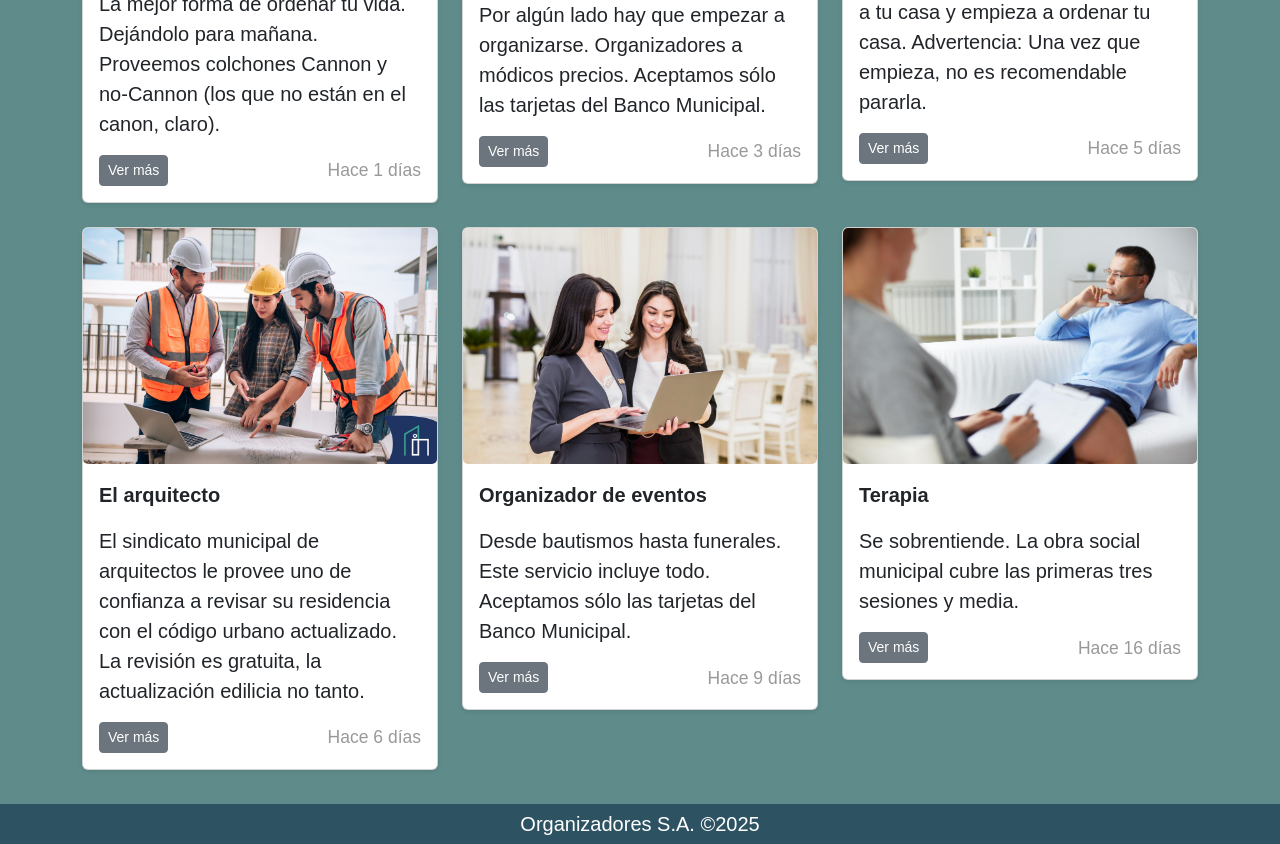
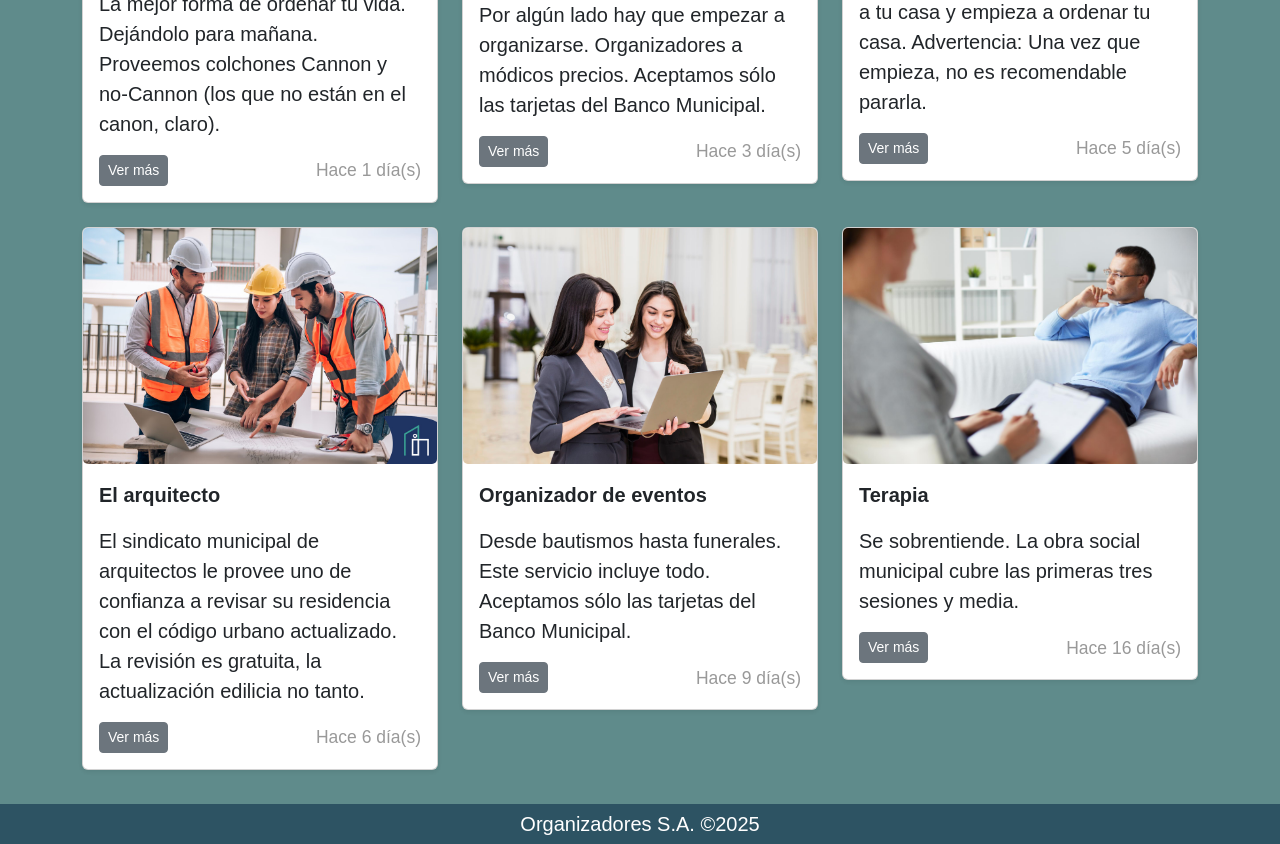
Before and after one commit to AndresRSaravia/entrega-desarrollo-web, a website: page pages/product-list.html in a window 1280 px wide. Shown: the part 400-1244 px from the top of the page. Drawn offline with nearby package versions, Linux system fonts and the light colour scheme.

Commit message:
minor detail

```diff
--- a/pages/product-list.html
+++ b/pages/product-list.html
@@ -53,7 +53,7 @@
 								<div class="btn-group">
 									<button type="button" class="btn btn-sm btn-secondary">Ver más</button>
 								</div>
-								<small class="graytext">Hace 1 días</small>
+								<small class="graytext">Hace 1 día(s)</small>
 							</div>
 						</div>
 					</div>
@@ -68,7 +68,7 @@
 								<div class="btn-group">
 									<button type="button" class="btn btn-sm btn-secondary">Ver más</button>
 								</div>
-								<small class="graytext">Hace 3 días</small>
+								<small class="graytext">Hace 3 día(s)</small>
 							</div>
 						</div>
 					</div>
@@ -83,7 +83,7 @@
 								<div class="btn-group">
 									<button type="button" class="btn btn-sm btn-secondary">Ver más</button>
 								</div>
-								<small class="graytext">Hace 5 días</small>
+								<small class="graytext">Hace 5 día(s)</small>
 							</div>
 						</div>
 					</div>
@@ -103,7 +103,7 @@
 								<div class="btn-group">
 									<button type="button" class="btn btn-sm btn-secondary">Ver más</button>
 								</div>
-								<small class="graytext">Hace 6 días</small>
+								<small class="graytext">Hace 6 día(s)</small>
 							</div>
 						</div>
 					</div>
@@ -118,7 +118,7 @@
 								<div class="btn-group">
 									<button type="button" class="btn btn-sm btn-secondary">Ver más</button>
 								</div>
-								<small class="graytext">Hace 9 días</small>
+								<small class="graytext">Hace 9 día(s)</small>
 							</div>
 						</div>
 					</div>
@@ -133,7 +133,7 @@
 								<div class="btn-group">
 									<button type="button" class="btn btn-sm btn-secondary">Ver más</button>
 								</div>
-								<small class="graytext">Hace 16 días</small>
+								<small class="graytext">Hace 16 día(s)</small>
 							</div>
 						</div>
 					</div>
```
